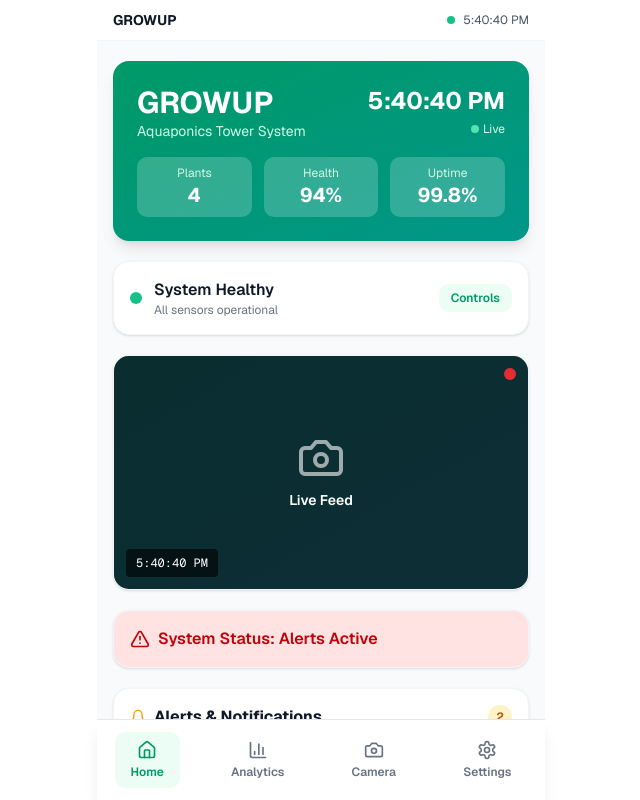
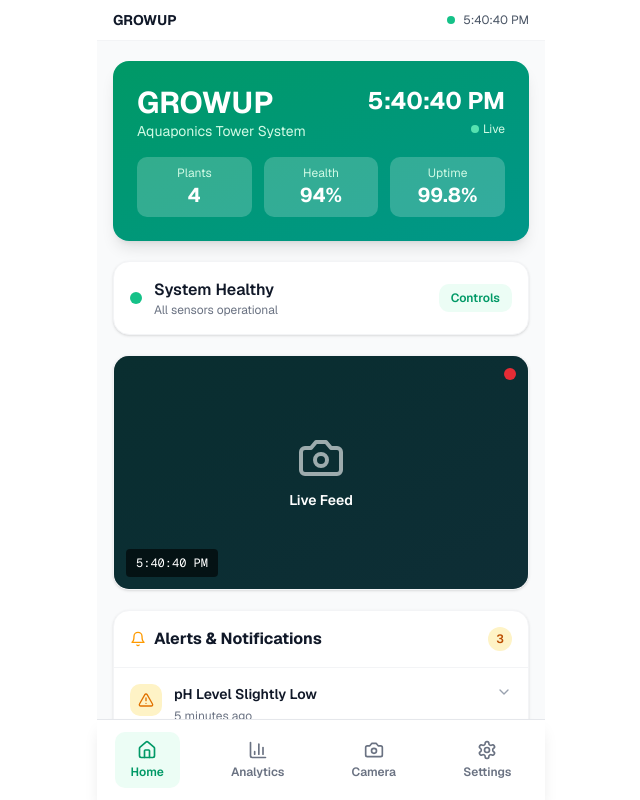
Before and after one commit to kitkato3/GrowUp_FrontEnd, a Next.js app: page /dashboard in a window 1280 px wide. Shown: the top 800 px of the page, without its empty margins (319-959 px from the left). Built offline with nearby package versions, Linux system fonts and the light colour scheme.

Commit message:
system status: from steting to home htmlpls

```diff
--- a/app/(routes)/dashboard/page.tsx
+++ b/app/(routes)/dashboard/page.tsx
@@ -23,13 +23,8 @@ interface SensorDataState {
   airTemp: number;
   airPressure: number;
 }
-interface AlertData { id: number; type: "warning" | "info" | "error"; severity: "low" | "medium" | "high" | "critical"; title: string; message: string; time: string; }
+interface AlertData { id: number; type: "warning" | "info"; severity: "low" | "medium" | "high"; title: string; message: string; time: string; }
 interface ControlToggleProps { label: string; icon: React.ElementType; active: boolean; onChange: (val: boolean) => void; }
-
-interface MinimalSensorData { waterTemp: number; ph: number; dissolvedO2: number; ammonia: number; airTemp: number; waterFlow: number; humidity: number; lightIntensity: number; waterLevel: number; airPressure: number; }interface FullThresholdState {
-  waterTemp: { min: number; max: number }; ph: { min: number; max: number }; dissolvedO2: { min: number; max: number }; ammonia: { min: number; max: number };
-  airTemp: { min: number; max: number }; waterFlow: { min: number; max: number }; airHumidity: { min: number; max: number }; lightIntensity: { min: number; max: number };
-}
 
 const ALERTS_DATA: AlertData[] = [
   { id: 1, type: "warning", severity: "medium", title: "pH Level Slightly Low", message: "Current pH is 6.2. Consider adjusting pH levels to maintain optimal plant growth.", time: "5 minutes ago" },
@@ -50,28 +45,12 @@ const INITIAL_SENSOR_DATA: SensorDataState = {
   airPressure: 1012.0
 }
 
-// ADDED: Fixed Mock Data (Copied from Settings page)
-const SETTINGS_MOCK_SENSOR_DATA: SensorDataState = {
-  waterTemp: 24.0,
-  ph: 7.0,
-  dissolvedO2: 6.5,
-  ammonia: 0.1,
-  airTemp: 25.0,
-  waterFlow: 10.0,
-  humidity: 60.0,
-  lightIntensity: 1000.0,
-  waterLevel: 85,
-  airPressure: 1012.0
-};
-
 // --- INITIAL STATE & HOOKS ---
 const INITIAL_CONTROLS_FULL: SystemControls = { pump: true, fan: false, phAdjustment: true, aerator: true, growLight: true }
-const INITIAL_THRESHOLDS: FullThresholdState = {
-  waterTemp: { min: 20, max: 26 }, ph: { min: 6.5, max: 7.5 }, dissolvedO2: { min: 5, max: 8 }, ammonia: { min: 0, max: 0.5 },
-  airTemp: { min: 22, max: 28 }, waterFlow: { min: 8, max: 12 }, airHumidity: { min: 50, max: 70 }, lightIntensity: { min: 500, max: 1500 },
-}
+const INITIAL_THRESHOLDS: ThresholdState = { waterTemp: { min: 20, max: 26 }, ph: { min: 6.5, max: 7.5 }, dissolvedO2: { min: 5, max: 8 }, ammonia: { min: 0, max: 0.5 } }
 const localStorageKey = 'aquaponics_settings_state';
-const loadState = (): { controls: SystemControls, activePreset: string, thresholds: FullThresholdState } => { try { const savedState = localStorage.getItem(localStorageKey); if (savedState) return JSON.parse(savedState); } catch (error) { console.error('Error loading state:', error); } return { controls: INITIAL_CONTROLS_FULL, activePreset: "balanced", thresholds: INITIAL_THRESHOLDS, }; };
+const loadState = (): { controls: SystemControls, activePreset: string, thresholds: ThresholdState } => { try { const savedState = localStorage.getItem(localStorageKey); if (savedState) return JSON.parse(savedState); } catch (error) { console.error('Error loading state:', error); } return { controls: INITIAL_CONTROLS_FULL, activePreset: "balanced", thresholds: INITIAL_THRESHOLDS, }; };
+
 const useAquaponicsSettings = () => {
   const [state, setState] = useState(loadState);
 
@@ -96,50 +75,7 @@ const useAquaponicsSettings = () => {
   return { controls: state.controls, quickSaveControls, activePreset: state.activePreset, thresholds: state.thresholds }
 }
 
-// ADDED: Dynamic Alert Generation Logic
-const timeAgo = (date: Date) => {
-  const seconds = Math.floor((new Date().getTime() - date.getTime()) / 1000)
-  if (seconds < 60) return "Just now"
-  const minutes = Math.floor(seconds / 60)
-  if (minutes < 60) return `${minutes} min ago`
-  const hours = Math.floor(minutes / 60)
-  return `${hours} hrs ago`
-}
 
-const generateAlerts = (
-  sensor: MinimalSensorData,
-  thresholds: FullThresholdState
-): AlertData[] => {
-  const now = new Date()
-  const alerts: AlertData[] = []
-  let alertId = 10;
-
-  // Simplified, focusing on critical values based on `settings` logic
-  // Water Temperature
-  if (sensor.waterTemp < thresholds.waterTemp.min || sensor.waterTemp > thresholds.waterTemp.max) alerts.push({ id: alertId++, type: "warning", severity: "medium", title: "Water Temperature Issue", message: `Current water temp is ${sensor.waterTemp}°C.`, time: timeAgo(now) })
-  // pH Level
-  if (sensor.ph < thresholds.ph.min || sensor.ph > thresholds.ph.max) alerts.push({ id: alertId++, type: "warning", severity: "medium", title: "pH Level Issue", message: `Current pH is ${sensor.ph}.`, time: timeAgo(now) })
-  // Dissolved Oxygen
-  if (sensor.dissolvedO2 < thresholds.dissolvedO2.min) alerts.push({ id: alertId++, type: "warning", severity: "high", title: "Dissolved Oxygen Low", message: `DO is ${sensor.dissolvedO2} mg/L.`, time: timeAgo(now) })
-  // Ammonia
-  if (sensor.ammonia > thresholds.ammonia.max) alerts.push({ id: alertId++, type: "warning", severity: "high", title: "Ammonia Level High", message: `Ammonia at ${sensor.ammonia} ppm.`, time: timeAgo(now) })
-  // Water Flow Rate
-  if (sensor.waterFlow < thresholds.waterFlow.min) alerts.push({ id: alertId++, type: "error", severity: "critical", title: "PUMP ERROR: Water Flow Low", message: `Flow is ${sensor.waterFlow} L/min.`, time: timeAgo(now) })
-
-  // Merge with static alerts for full list (only 1, 2, 3)
-  const allAlerts = [...alerts, ...ALERTS_DATA.filter(a => a.id >= 1 && a.id <= 3)];
-
-  // Return only alerts that triggered and the non-optimal static ones
-  return allAlerts.filter(a => a.severity !== 'low' || a.title !== 'System Running Optimally');
-}
-
-const checkSystemStatus = (alerts: AlertData[]): 'Optimal' | 'Alerts Active' => {
-  const activeAlerts = alerts.filter(a => a.title !== "System Running Optimally");
-  if (activeAlerts.length === 0) {
-    return 'Optimal';
-  }
-  return 'Alerts Active';
-};
 type ThresholdStatus = "good" | "warning" | "critical"
 const getThresholdStatus = (value: number, min: number, max: number): ThresholdStatus => {
   if (value < min || value > max) return "critical"
@@ -234,33 +170,14 @@ const ControlToggle: React.FC<ControlToggleProps> = ({ label, icon: Icon, active
 
 // --- DASHBOARD COMPONENT ---
 export default function Dashboard() {
-  const { controls, quickSaveControls, thresholds } = useAquaponicsSettings()
+  const { controls, quickSaveControls } = useAquaponicsSettings()
   const [currentTime, setCurrentTime] = useState<Date>(new Date())
   const [expandedAlert, setExpandedAlert] = useState<number | null>(null)
   const [showControlsModal, setShowControlsModal] = useState<boolean>(false)
   const [showCameraModal, setShowCameraModal] = useState<boolean>(false)
   const [localControls, setLocalControls] = useState<ControlState>({ ...controls })
   const [sensorData, setSensorData] = useState<SensorDataState>(INITIAL_SENSOR_DATA)
-
-  // ... (sa loob ng Dashboard component)
-
-  // ADDED: Calculate System Status
-  const mockSensorDataForStatus: SensorDataState = {
-    waterTemp: SETTINGS_MOCK_SENSOR_DATA.waterTemp,
-    ph: SETTINGS_MOCK_SENSOR_DATA.ph,
-    dissolvedO2: SETTINGS_MOCK_SENSOR_DATA.dissolvedO2,
-    ammonia: SETTINGS_MOCK_SENSOR_DATA.ammonia,
-    airTemp: SETTINGS_MOCK_SENSOR_DATA.airTemp,
-    waterFlow: SETTINGS_MOCK_SENSOR_DATA.waterFlow,
-    humidity: SETTINGS_MOCK_SENSOR_DATA.humidity,
-    lightIntensity: SETTINGS_MOCK_SENSOR_DATA.lightIntensity,
-    waterLevel: SETTINGS_MOCK_SENSOR_DATA.waterLevel,
-    airPressure: SETTINGS_MOCK_SENSOR_DATA.airPressure,
-  }
-  const dynamicAlerts = generateAlerts(mockSensorDataForStatus, thresholds);
-  const systemStatus = checkSystemStatus(dynamicAlerts); // Status based on live alerts
-
-  const alerts = dynamicAlerts;
+  const alerts = ALERTS_DATA
 
   useEffect(() => {
     if (showControlsModal) setLocalControls({ ...controls })
@@ -389,15 +306,6 @@ export default function Dashboard() {
           </div>
         </div>
 
-        {/* FIXED: DITO NA ANG SYSTEM STATUS CARD */}
-        <div className="bg-white rounded-2xl shadow-sm border border-gray-100 overflow-hidden">
-          <div className={`p-4 font-semibold flex items-center gap-2 ${systemStatus === 'Optimal' ? 'bg-emerald-100 text-emerald-700' : 'bg-red-100 text-red-700'}`}>
-            {systemStatus === 'Optimal' ? <CheckCircle className="w-5 h-5" /> : <AlertTriangle className="w-5 h-5" />}
-            <span>System Status: {systemStatus}</span>
-          </div>
-        </div>
-
-
         <div className="bg-white rounded-2xl shadow-sm border border-gray-100 overflow-hidden">
           <div className="p-4 border-b border-gray-100 flex items-center justify-between">
             <h3 className="font-bold text-gray-900 flex items-center gap-2">
--- a/app/(routes)/settings/page.tsx
+++ b/app/(routes)/settings/page.tsx
@@ -89,6 +89,7 @@ const localStorageKey = 'aquaponics_settings_state';
 // Convert time to human-readable
 const timeAgo = (date: Date) => {
   const seconds = Math.floor((new Date().getTime() - date.getTime()) / 1000)
+
   if (seconds < 60) return "Just now"
   const minutes = Math.floor(seconds / 60)
   if (minutes < 60) return `${minutes} min ago`
@@ -96,13 +97,19 @@ const timeAgo = (date: Date) => {
   return `${hours} hrs ago`
 }
 
+// Generate alerts based on live sensor values
 const generateAlerts = (
   sensor: SensorDataState,
-  thresholds: ThresholdState
+  // Kailangan nating i-include ang lahat ng bagong threshold keys dito
+  thresholds: ThresholdState & {
+    waterFlow?: { min: number; max: number };
+    airHumidity?: { min: number; max: number };
+    lightIntensity?: { min: number; max: number };
+  }
 ): AlertData[] => {
   const now = new Date()
   const alerts: AlertData[] = []
-  let alertId = 10;
+  let alertId = 10; // Start ID from 10, following existing IDs 1-9
 
   // --- Water Temperature (EXISTING) ---
   if (sensor.waterTemp < thresholds.waterTemp.min) {
@@ -495,8 +502,8 @@ export default function SettingsPage() {
     lightIntensity: 1000.0,
   };
 
-  const currentAlerts = generateAlerts(mockSensorData, thresholds); // Alerts based on fixed mock data
-  const systemStatus = checkSystemStatus(currentAlerts); // Status based on fixed mock alerts
+  const currentAlerts = generateAlerts(mockSensorData, thresholds);
+  const systemStatus = checkSystemStatus(currentAlerts); // Output: 'Optimal' or 'Alerts Active'
 
   const [currentTime, setCurrentTime] = useState(new Date())
 
```
